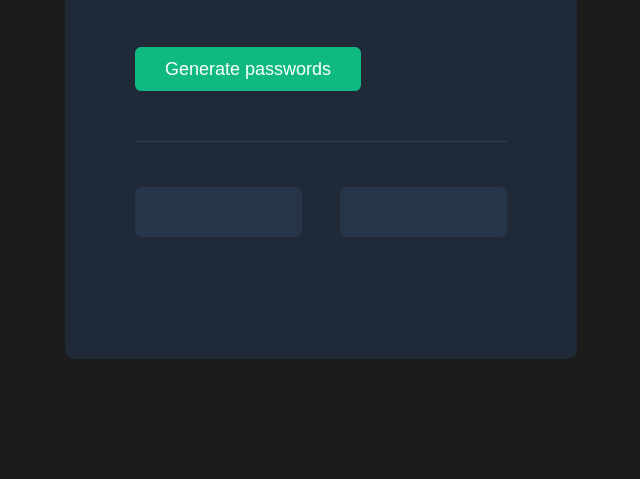
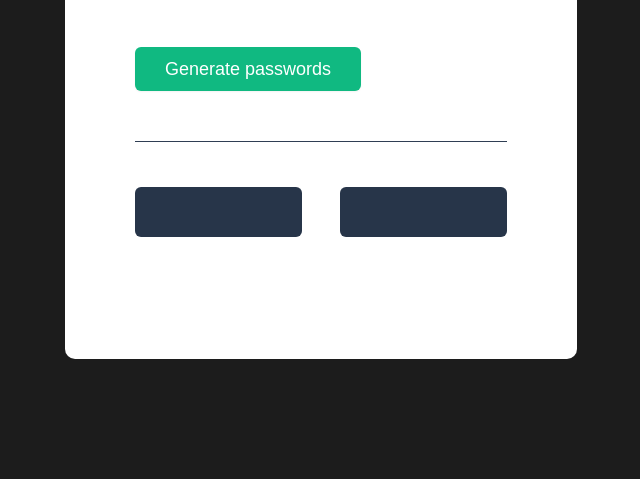
Before and after one commit to 3xploi7/password, a plain HTML site: page index.html in a window 1280 px wide. Shown: the part 321-800 px from the top of the page, without its empty margins (319-959 px from the left). Drawn offline with Linux system fonts and the light colour scheme.

Commit message:
Update style.css

```diff
--- a/style.css
+++ b/style.css
@@ -13,7 +13,7 @@ body{
     color: white;
 }
 .main {
-    background-color: #1F2937;
+    background-color: #FFFFFF;
     position: absolute;
     top: 50%;
     left: 50%;
```
